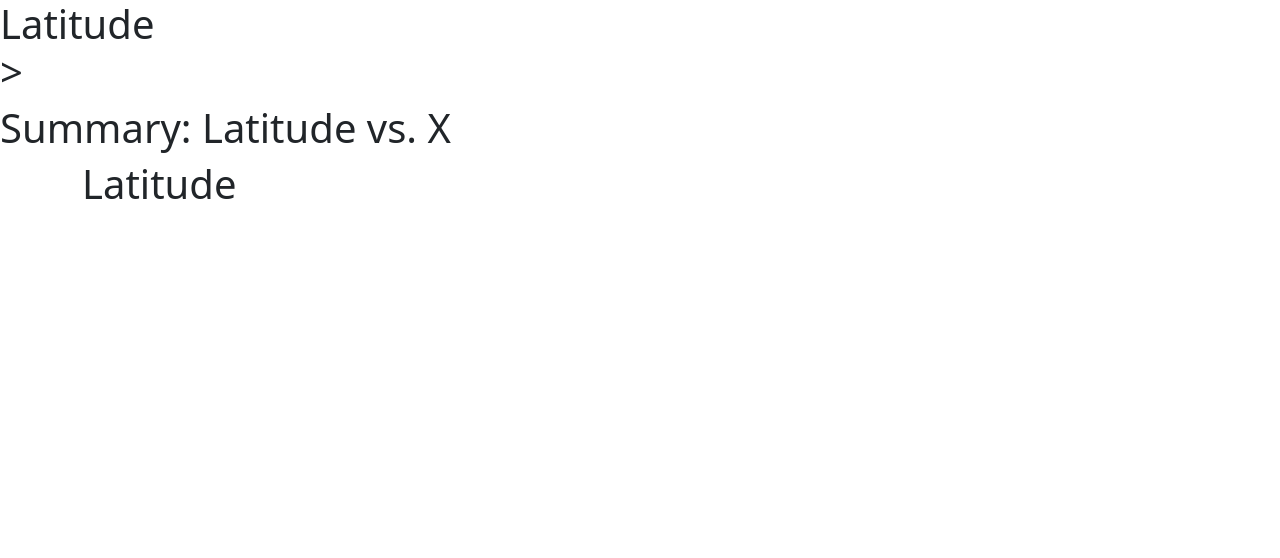
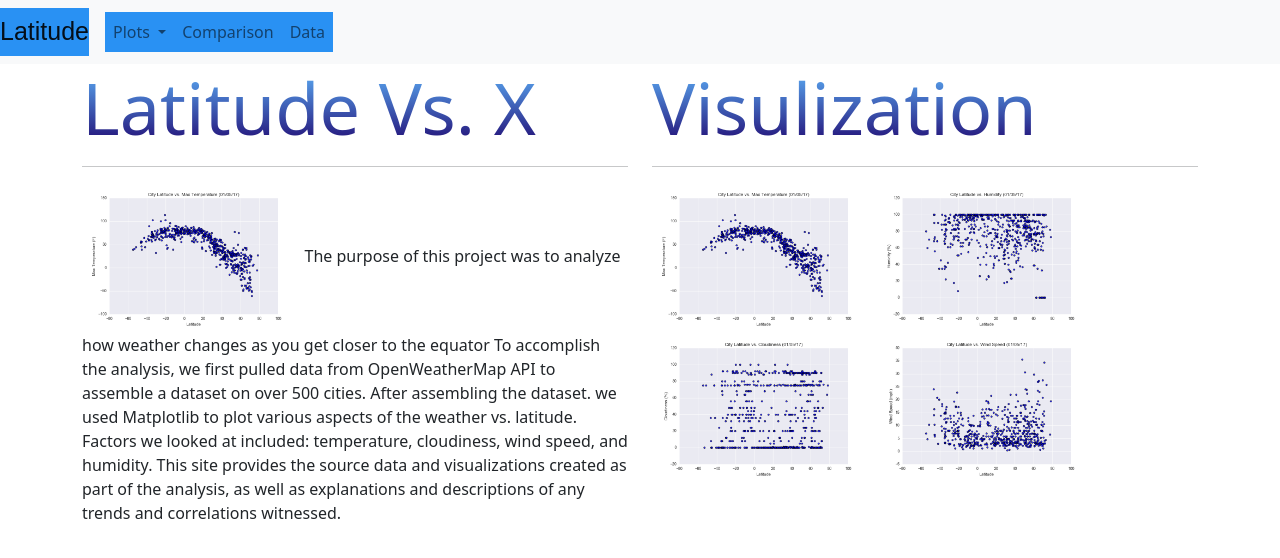
Before and after one commit to markrotil/Web-Design-Challenge, a plain HTML site: page index.html in a window 1280 px wide. Drawn offline with nearby package versions, Linux system fonts and the light colour scheme.

Commit message:
made data and comparison starting page

```diff
--- a/index.html
+++ b/index.html
@@ -1,37 +1,82 @@
-<!doctype html>
+<!DOCTYPE html>
 <html lang="en">
 
 <head>
-    <!-- Required meta tags -->
-    <meta charset="utf-8">
-    <meta name="viewport" content="width=device-width, initial-scale=1">
-
-    <!-- Bootstrap CSS -->
+    <meta charset="UTF-8">
+    <meta name="viewport" content="width=device-width, initial-scale=1.0">
+    <title>Document</title>
     <link href="https://cdn.jsdelivr.net/npm/bootstrap@5.0.0-beta1/dist/css/bootstrap.min.css" rel="stylesheet"
         integrity="sha384-giJF6kkoqNQ00vy+HMDP7azOuL0xtbfIcaT9wjKHr8RbDVddVHyTfAAsrekwKmP1" crossorigin="anonymous">
-    <link rel="stylesheet" type="text/css" href="style.css">
+    <link rel="stylesheet" type="text/css" href="styles.css">
 </head>
 
-<header>
-    <h1>Latitude
-        <div class="dropdown">
+<body>
+    <!--Navigation drop down bar-->
+    <nav class="navbar navbar-expand-lg navbar-light bg-light">
+        <a class="navbar-brand" href="#">Latitude</a>
+        <button class="navbar-toggler" type="button" data-toggle="collapse" data-target="#navbarNavDropdown"
+            aria-controls="navbarNavDropdown" aria-expanded="false" aria-label="Toggle navigation">
+            <span class="navbar-toggler-icon"></span>
+        </button>
+        <div class="collapse navbar-collapse" id="navbarNavDropdown">
+            <ul class="navbar-nav ml-auto" id="navi-item-select">
+                <li class="nav-item dropdown">
+                    <a class="nav-link dropdown-toggle" href="#" id="navbarDropdownMenuLink" data-toggle="dropdown"
+                        aria-haspopup="true" aria-expanded="false">
+                        Plots
+                    </a>
+                    <div class="dropdown-menu" aria-labelledby="navbarDropdownMenuLink">
+                        <a class="dropdown-item" href="Resources/assets/images/Fig1.png">City Latitude vs Max
+                            Temperature</a>
+                        <a class="dropdown-item" href="Resources/assets/images/Fig2.png">City Latitude vs Max
+                            Humidity</a>
+                        <a class="dropdown-item" href="Resources/assets/images/Fig3.png">City Latitude vs Cloudiness</a>
+                        <a class="dropdown-item" href="Resources/assets/images/Fig4.png">City Latitude vs Wind Speed</a>
+                    </div>
+                </li>
+                <li class="nav-item active">
+                    <a class="nav-link" href="comparison.html">Comparison</a>
+                </li>
+                <li class="nav-item">
+                    <a class="nav-link" href="data.html">Data</a>
+                </li>
+            </ul>
+        </div>
+    </nav>
+    <!--Start of visulization container-->
+    <div class="container">
+        <div class="row">
 
-            <div class="dropdown-menu" aria-labelledby="dropdownMenu2">
-                <button class="dropdown-item" type="button">Plots</button>
-                <button class="dropdown-item" type="button">Comparison</button>
-                <button class="dropdown-item" type="button">Data</button>
+            <div class="col-sm-6">
+                <h1 class="title_header">Latitude Vs. X</h1>
+                <hr>
+                <p id="para"><img class="img1 float-left mr-3 img-responsive" src="Resources/assets/images/Fig1.png"
+                        alt="landing image" width="40%">
+
+                    The purpose of this project was to analyze how weather changes as you get closer to the equator
+                    To accomplish the analysis, we first pulled data from OpenWeatherMap API to assemble a dataset
+                    on over 500 cities. After assembling the dataset. we used Matplotlib to plot various aspects of the
+                    weather vs.
+                    latitude. Factors we looked at included: temperature, cloudiness, wind speed, and humidity. This
+                    site provides the source data and
+                    visualizations created as part of the analysis, as well as explanations and descriptions of any
+                    trends and
+                    correlations witnessed.
+
+                </p>
             </div>
-        </div>>
+            <div class="col-sm-6">
+                <h1 class="title_header">Visulization
                 </h1>
-</header>
-<header>
-    <h1>Summary: Latitude vs. X</h1>
-</header>
-
-<div class="container">
-    <h1 class="Latitude"> Latitude</h1>
-    <div class="row">
-        <div class="container">
+                <hr>
+                <img class="img1 float-left mr-3 img-responsive" src="Resources/assets/images/Fig1.png"
+                    alt="landing image" width="40%">
+                <img class="img2 float-right mr-3 img-responsive" src="Resources/assets/images/Fig2.png"
+                    alt="landing image" width="40%">
+                <img class="img3 float-left mr-3 img-responsive" src="Resources/assets/images/Fig3.png"
+                    alt="landing image" width="40%">
+                <img class="img4 float-right mr-3 img-responsive" src="Resources/assets/images/Fig4.png"
+                    alt="landing image" width="40%">
 
 
 
@@ -39,17 +84,7 @@
 
 
 
-
-
         </div>
-
-
-
-
-
-
-
-
     </div>
     <script src="https://code.jquery.com/jquery-3.2.1.slim.min.js"
         integrity="sha384-KJ3o2DKtIkvYIK3UENzmM7KCkRr/rE9/Qpg6aAZGJwFDMVNA/GpGFF93hXpG5KkN"
@@ -60,33 +95,6 @@
     <script src="https://maxcdn.bootstrapcdn.com/bootstrap/4.0.0/js/bootstrap.min.js"
         integrity="sha384-JZR6Spejh4U02d8jOt6vLEHfe/JQGiRRSQQxSfFWpi1MquVdAyjUar5+76PVCmYl"
         crossorigin="anonymous"></script>
-<html>
-
-
-
-
-
-
-
-
-
-
-
-
-
-
-
-
-
-
-
-
-
-
-
-
-
-
-
+</body>
 
 </html>
--- a/styles.css
+++ b/styles.css
@@ -0,0 +1,24 @@
+.navbar-brand{
+    background-color: rgb(41, 145, 243);
+    font-size: 25px;
+    font-family:Arial, Helvetica, sans-serif ;
+
+}
+
+#navi-item-select{
+    text-align: right;
+    background-color: rgb(41, 145, 243);
+}
+
+.title_header{
+    background-color: grey;
+    font-size: 72px;
+  background: -webkit-linear-gradient(rgb(96, 186, 255), rgb(29, 1, 107));
+  -webkit-background-clip: text;
+  -webkit-text-fill-color: transparent;
+}
+
+.p{
+
+    background-color: rgb(41, 39, 39);
+}
```
Also changed, not shown: comparison.html (added, +67 -0 lines), index2.html (deleted, +0 -100 lines), data.html (added). Lines whose indentation alone changed are shown as unchanged.
